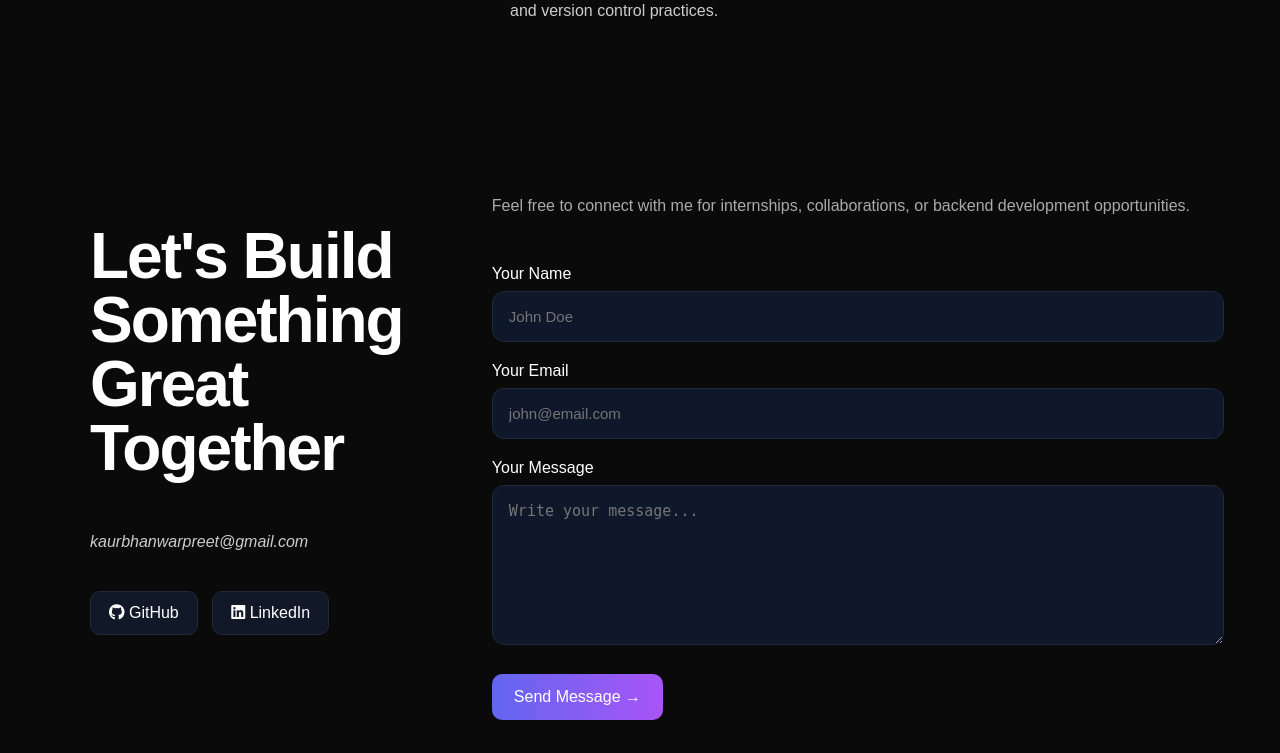
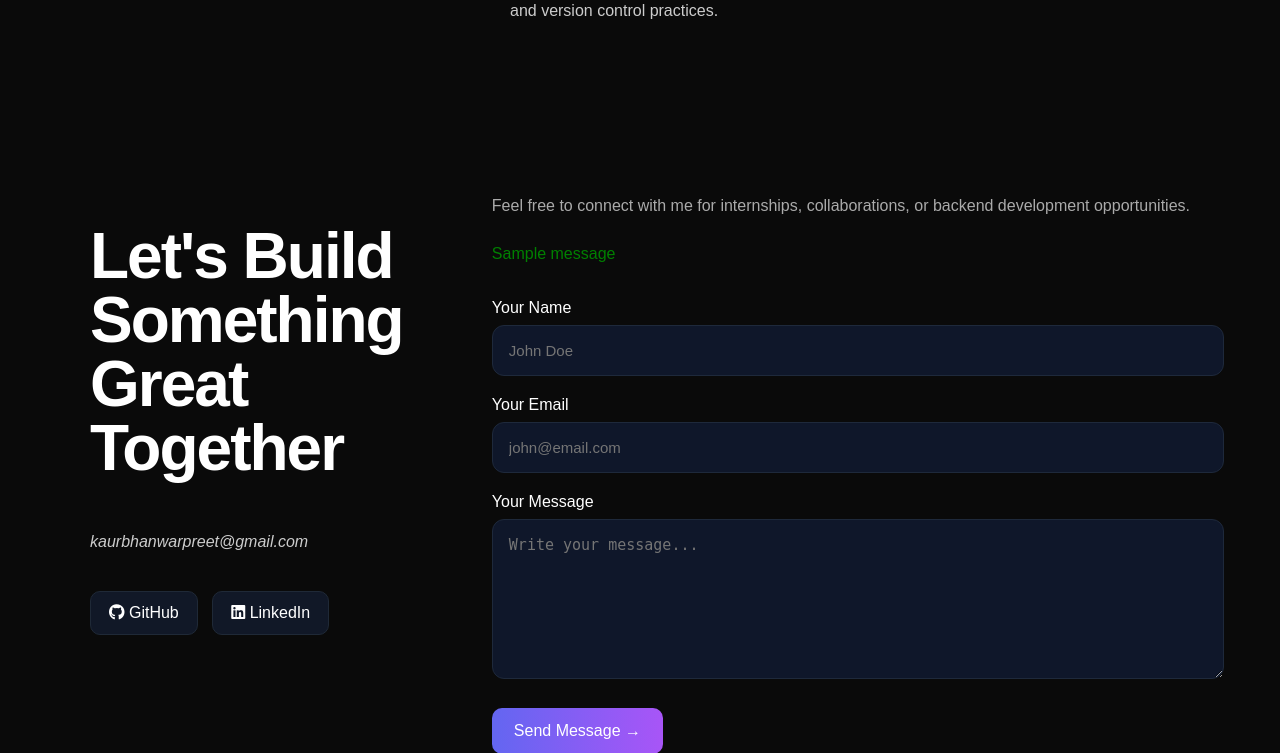
Before and after one commit to Bhanwar02/portfolio, a Django app: page / in a window 1280 px wide. Shown: the part 4017-4770 px from the top of the page. Run offline with Django 5.2, Linux system fonts and the light colour scheme; one stand-in notice (Sample message) is shown.

Commit message:
fixing messages

```diff
--- a/PycharmProjects/DjangoProject/portfolio/main/templates/home.html
+++ b/PycharmProjects/DjangoProject/portfolio/main/templates/home.html
@@ -461,6 +461,14 @@
                 or backend development opportunities.
             </p>
 
+        {% if messages %}
+  {% for message in messages %}
+    <p style="color: green;">
+      {{ message }}
+    </p>
+  {% endfor %}
+{% endif %}
+
             <form method="POST">
 
                 {% csrf_token %}
--- a/PycharmProjects/DjangoProject/portfolio/main/views.py
+++ b/PycharmProjects/DjangoProject/portfolio/main/views.py
@@ -35,13 +35,12 @@ Message:
                 fail_silently=True,
             )
 
-
+            messages.success(request, "Message sent successfully!")
             return redirect('/')
-
 
         except Exception as e:
             print("ERROR:", e)
             messages.error(request, "Failed to send message.")
             return redirect('/')
-    messages.success(request, "Message sent successfully!")
+
     return render(request, 'home.html')
```
